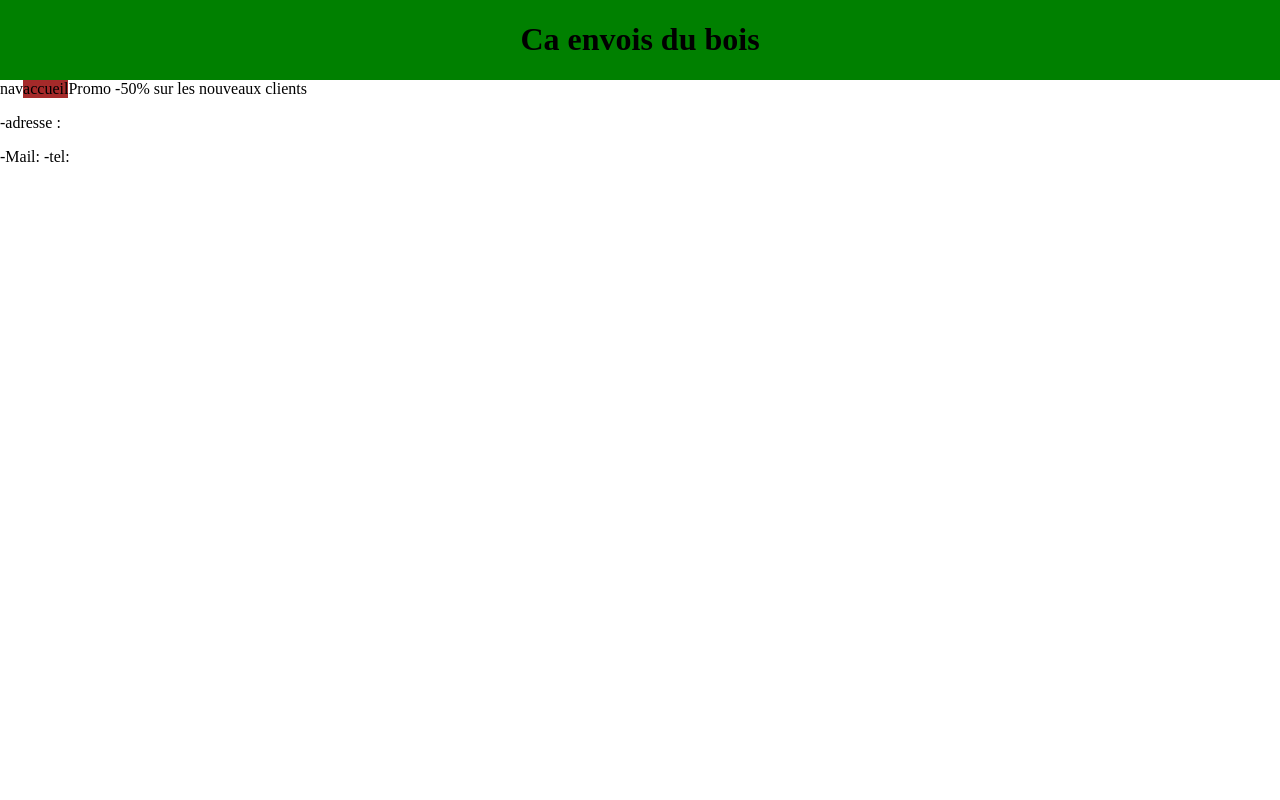
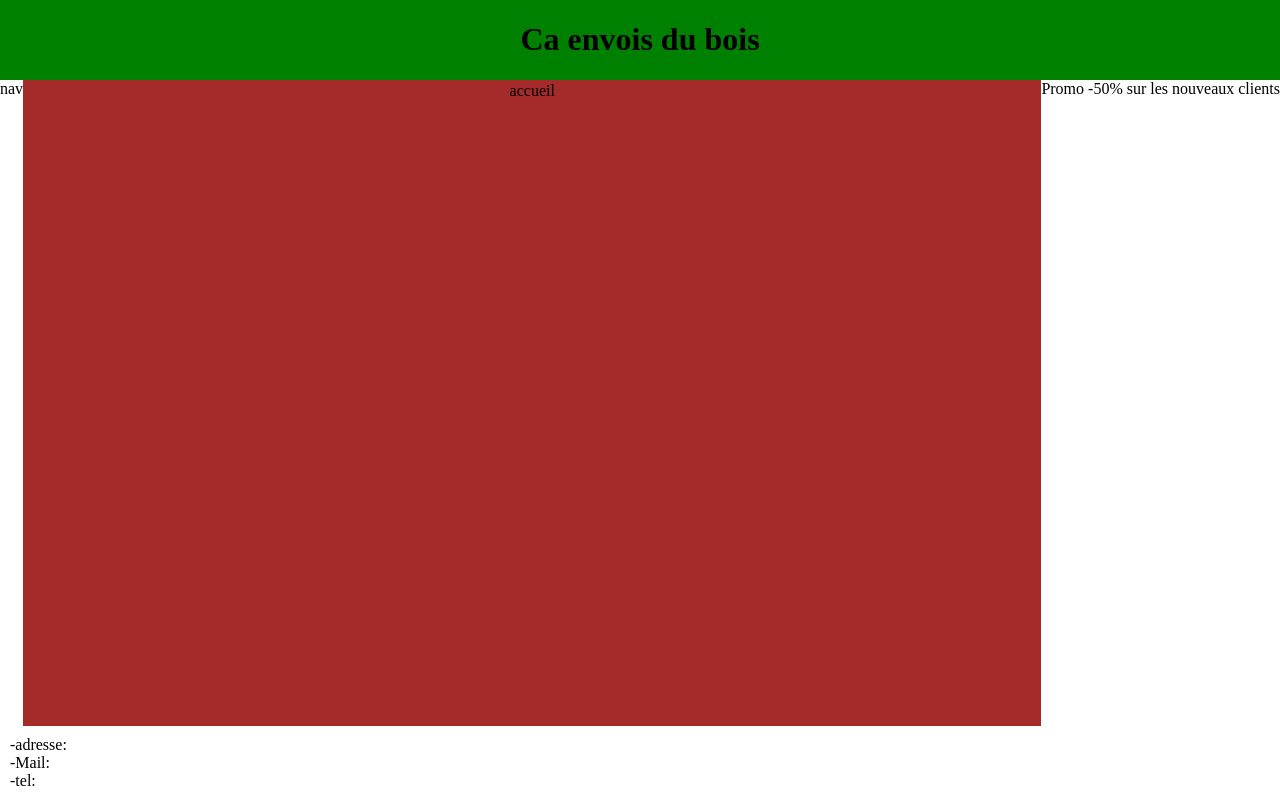
Before and after one commit to Jaggernaute/Projet, a PHP site: page / in a window 1280 px wide. Run offline with PHP 8.4, Linux system fonts and the light colour scheme.

Commit message:
Add files via upload

```diff
--- a/Projet/css/style.css
+++ b/Projet/css/style.css
@@ -1,32 +1,46 @@
 body {
-	padding:0px;
-	margin:0px;
+	display:flex;
+	flex-direction:column;
+	margin:auto;
+	max-width: 1920px;
+	min-height: 100vh;
+
 }
 .coter {
 	display: flex;
 	flex-direction:row;
+	flex: 1;
 }
 header {
 	display:flex;
-    justify-content:center;
+     justify-content :center;
 	background-color:green;
+}
+ul {
+	display:flex;
+	flex-direction:column;
+	justify-content:space-between;
+	margin: 0%;
+	padding: 10px;
 }
 main {
 	display:flex;
     justify-content:center;
+	flex:1;
+	padding:2px;
 	background-color:brown;
 nav {
     display:flex;
 
 }
 aside {
+	width : 200px;
 	display:flex;
 	justify-content:flex-end;
 }
 
 footer {
 display:flex;
-justify-content:flex-end;
+padding:2px;
 background-color:green;
-flex:1;
 }
--- a/Projet/index.php
+++ b/Projet/index.php
@@ -8,7 +8,7 @@
 </head>
 <body>
 <header>
-<h1> <strong> Ca envois du bois </strong> </h1>
+<h1>  Ca envois du bois  </h1>
 </header>
 <div class="coter">
 	<nav>
@@ -25,9 +25,10 @@
 </div>
 
 <footer>
-<p> -adresse : </p>
--Mail:
--tel:
+	<ul>
+    <li> -adresse: </li>
+	<li> -Mail: </li>
+	<li> -tel: </li>
 </footer>
 </body>
 </html>
```
Also changed, not shown: Projet/contact.php (+23 -0 lines), Projet/services.php (+22 -0 lines).
